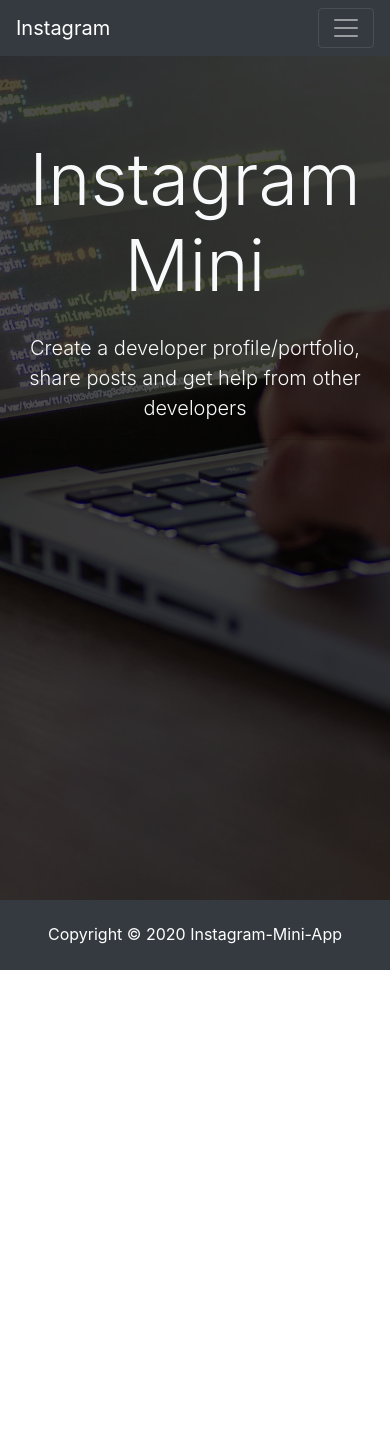
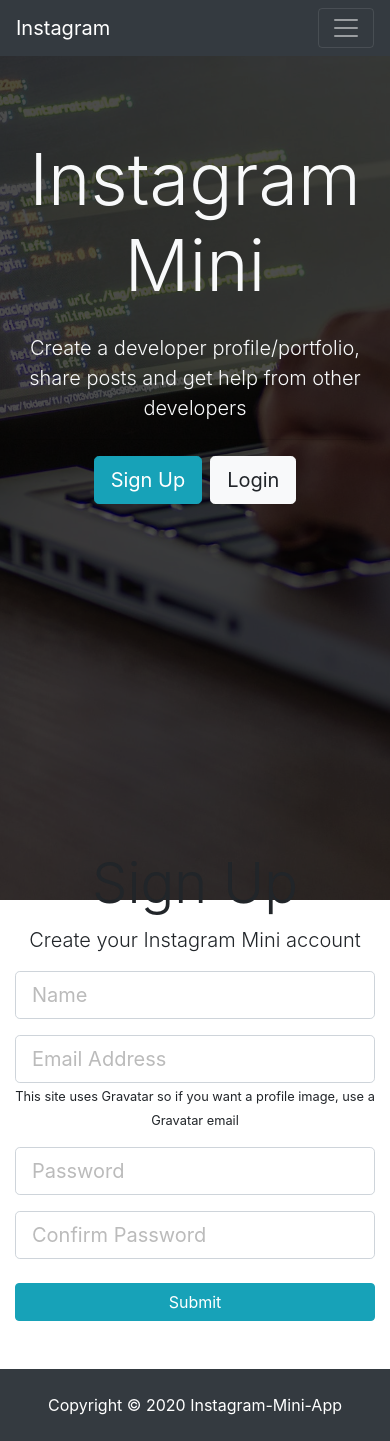
Before and after one commit to gnanadeepika5/Instagram-Mini-App, a React (Create React App) app in the folder instagram-mini-app-client/: page /register in a window 390 px wide. Before the commit the page ends 970 px from the top, so only its background shows below. Built offline with nearby package versions, Linux system fonts and the light colour scheme.

Commit message:
Added register and login components

```diff
--- a/instagram-mini-app-client/package.json
+++ b/instagram-mini-app-client/package.json
@@ -8,6 +8,7 @@
     "@testing-library/user-event": "^7.2.1",
     "react": "^16.13.1",
     "react-dom": "^16.13.1",
+    "react-router-dom": "^5.2.0",
     "react-scripts": "3.4.1"
   },
   "scripts": {
--- a/instagram-mini-app-client/src/App.js
+++ b/instagram-mini-app-client/src/App.js
@@ -1,19 +1,26 @@
 import React, {Component} from 'react';
-import BackgroundVideo from './components/BackgroundVideo/BackgroundVideo';
+//import BackgroundVideo from './components/BackgroundVideo/BackgroundVideo';
+import {BrowserRouter as Router, Route} from 'react-router-dom';
 import Navbar from './components/Layout/Navbar';
 import Footer from './components/Layout/Footer';
 import Landing from './components/Layout/Landing';
+import Register from './components/auth/Register';
+import Login from './components/auth/Login';
 import './App.css';
 
 class App extends Component {
   render() {
     return (
+      <Router>
         <div className="App">
          {/* <BackgroundVideo /> */}
           <Navbar />
           <Landing />
+          <Route exact path="/register" component={Register} />
+          <Route exact path="/login" component={Login} />
           <Footer />
         </div>
+        </Router>
     )
   }
 }
--- a/instagram-mini-app-client/src/components/Layout/Landing.js
+++ b/instagram-mini-app-client/src/components/Layout/Landing.js
@@ -12,6 +12,8 @@
             </h1>
                 <p className="lead"> Create a developer profile/portfolio, share posts and get help from other developers</p>
                 <hr />
+                <a href="register.html" className="btn btn-lg btn-info mr-2">Sign Up</a>
+                <a href="login.html" className="btn btn-lg btn-light">Login</a>
               </div>
             </div>
           </div>
--- /dev/null
+++ b/instagram-mini-app-client/src/components/auth/Login.js
@@ -0,0 +1,29 @@
+import React, { Component } from 'react'
+
+class login extends Component {
+  render() {
+    return (
+      <div className="login">
+    <div className="container">
+      <div className="row">
+        <div className="col-md-8 m-auto">
+          <h1 className="display-4 text-center">Log In</h1>
+          <p className="lead text-center">Sign in to your Instagram Minі account</p>
+          <form action="dashboard.html">
+            <div className="form-group">
+              <input type="email" className="form-control form-control-lg" placeholder="Email Address" name="email" />
+            </div>
+            <div className="form-group">
+              <input type="password" className="form-control form-control-lg" placeholder="Password" name="password" />
+            </div>
+            <input type="submit" className="btn btn-info btn-block mt-4" />
+          </form>
+        </div>
+      </div>
+    </div>
+  </div>
+    )
+  }
+}
+
+export default login;
--- /dev/null
+++ b/instagram-mini-app-client/src/components/auth/Register.js
@@ -0,0 +1,36 @@
+import React, { Component } from 'react'
+
+class Register extends Component {
+  render() {
+    return (
+      <div className="register">
+      <div className="container">
+        <div className="row">
+          <div className="col-md-8 m-auto">
+            <h1 className="display-4 text-center">Sign Up</h1>
+            <p className="lead text-center">Create your Instagram Mini account</p>
+            <form action="create-profile.html">
+              <div className="form-group">
+                <input type="text" className="form-control form-control-lg" placeholder="Name" name="name" required />
+              </div>
+              <div className="form-group">
+                <input type="email" className="form-control form-control-lg" placeholder="Email Address" name="email" />
+                <small classNameName="form-text text-muted">This site uses Gravatar so if you want a profile image, use a Gravatar email</small>
+              </div>
+              <div className="form-group">
+                <input type="password" className="form-control form-control-lg" placeholder="Password" name="password" />
+              </div>
+              <div className="form-group">
+                <input type="password" className="form-control form-control-lg" placeholder="Confirm Password" name="password2" />
+              </div>
+              <input type="submit" className="btn btn-info btn-block mt-4" />
+            </form>
+          </div>
+        </div>
+      </div>
+    </div>
+    )
+  }
+}
+
+export default Register;
--- a/package.json
+++ b/package.json
@@ -27,8 +27,6 @@
     "validator": "^13.1.1"
   },
   "devDependencies": {
-    "eslint": "^7.4.0",
-    "eslint-plugin-react": "^7.20.3",
     "express-swagger-generator": "^1.1.17",
     "nodemon": "^2.0.4"
   }
```
